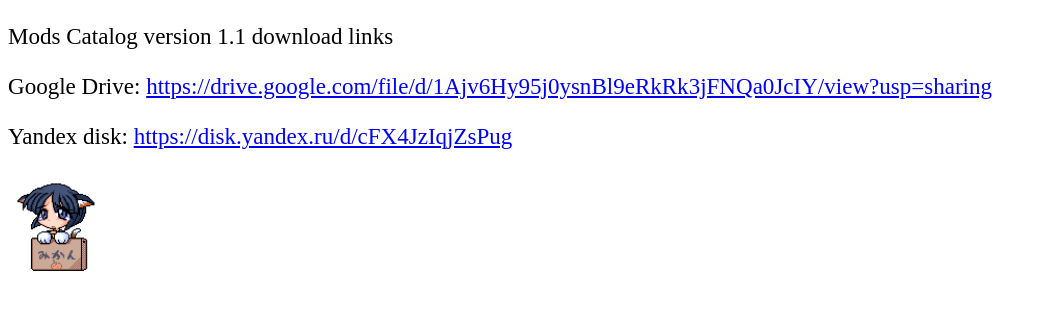
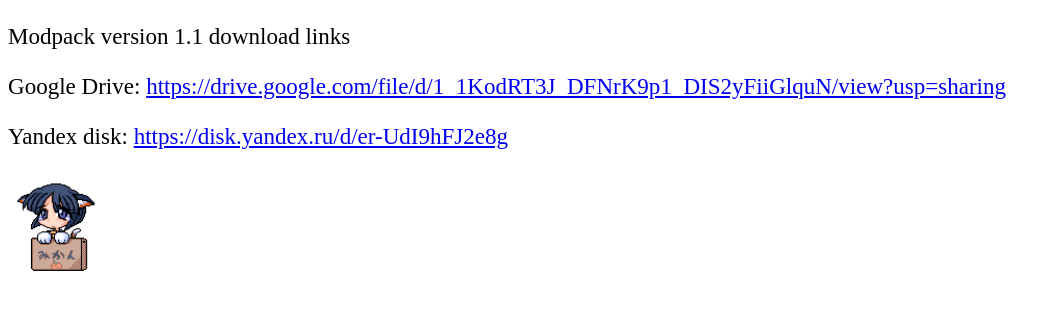
Before and after one commit to 17partDissections/FaraCoastMS, a plain HTML site: page modsCatalogDownload.html in a window 1280 px wide. Shown: the whole page, without its empty margins (0-1061 px from the left). Drawn offline with Linux system fonts and the light colour scheme.

Commit message:
Update modsCatalogDownload.html

```diff
--- a/modsCatalogDownload.html
+++ b/modsCatalogDownload.html
@@ -4,14 +4,14 @@
 <head>
     <meta charset="utf-8">
     <meta name="viewport" content="width=device-width">
-    <title>Far'aCoast Minecraft Server</title>
+    <title>17.part.dissections</title>
     <link href="style.css" rel="stylesheet" type="text/css" />
 </head>
 <body>
     <big><big>
-    <p>Mods Catalog version 1.1 download links</p>
-    <p>Google Drive: <a href="https://drive.google.com/file/d/1Ajv6Hy95j0ysnBl9eRkRk3jFNQa0JcIY/view?usp=sharing" target="_blank"> https://drive.google.com/file/d/1Ajv6Hy95j0ysnBl9eRkRk3jFNQa0JcIY/view?usp=sharing</a></p>
-    <p>Yandex disk: <a href="https://disk.yandex.ru/d/cFX4JzIqjZsPug" target="_blank">https://disk.yandex.ru/d/cFX4JzIqjZsPug</a></p>
+    <p>Modpack version 1.1 download links</p>
+    <p>Google Drive: <a href="https://drive.google.com/file/d/1_1KodRT3J_DFNrK9p1_DIS2yFiiGlquN/view?usp=sharing" target="_blank">https://drive.google.com/file/d/1_1KodRT3J_DFNrK9p1_DIS2yFiiGlquN/view?usp=sharing</a></p>
+    <p>Yandex disk: <a href="https://disk.yandex.ru/d/er-UdI9hFJ2e8g" target="_blank">https://disk.yandex.ru/d/er-UdI9hFJ2e8g</a></p>
     <img src="img/ani_cat.gif" width="100" height="100"
 </body>
 
```
